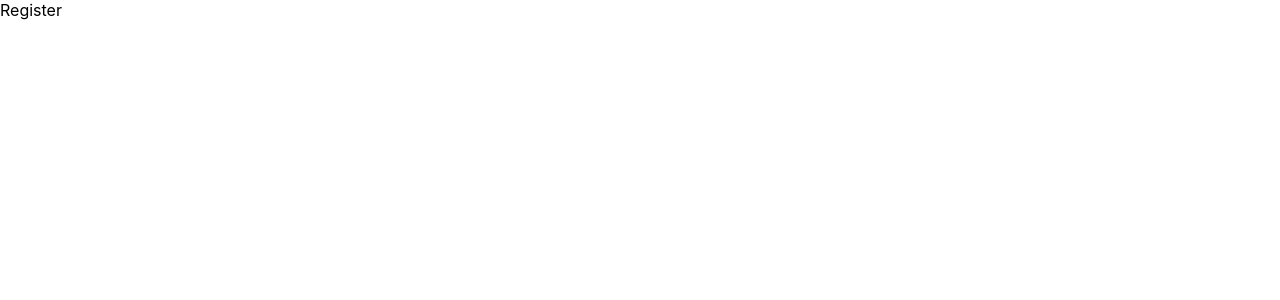
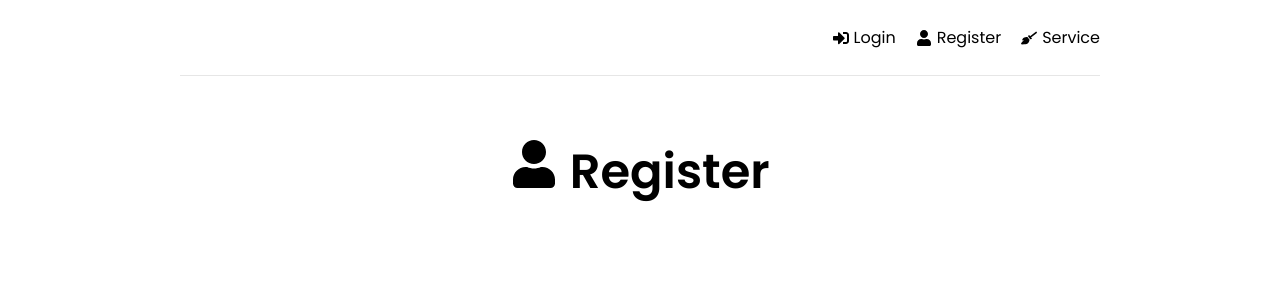
Before and after one commit to jWeibelbootcamp/ashley-cleaning, a React (Create React App) app in the folder client/: page /register in a window 1280 px wide. Shown: the top 300 px of the page. Built offline with nearby package versions, Linux system fonts and the light colour scheme.

Commit message:
register.jsx

```diff
--- a/client/package.json
+++ b/client/package.json
@@ -9,6 +9,7 @@
     "@testing-library/user-event": "^14.4.3",
     "react": "^18.2.0",
     "react-dom": "^18.2.0",
+    "react-icons": "^4.7.1",
     "react-redux": "^8.0.5",
     "react-router-dom": "^6.8.1",
     "react-scripts": "5.0.1",
--- a/client/src/App.js
+++ b/client/src/App.js
@@ -1,4 +1,5 @@
 import { BrowserRouter as Router, Routes, Route } from 'react-router-dom';
+import Header from './components/Header';
 import Dashboard from './pages/Dashboard';
 import Login from './pages/Login';
 import Register from './pages/Register';
@@ -9,9 +10,10 @@
 
 function App() {
   return (
-    <div>
+    <>
       <Router>
         <div className='container'>
+          <Header />
           <Routes>
             <Route path='/' element={<Dashboard />} />
             <Route path='/login' element={<Login />} />
@@ -20,8 +22,8 @@
           </Routes>
         </div>
       </Router>
-    </div>
+    </>
   );
-}
+};
 
 export default App;
--- /dev/null
+++ b/client/src/components/Header.jsx
@@ -0,0 +1,33 @@
+import { FaSignInAlt, FaSignOutAlt, FaUser, FaBroom } from "react-icons/fa";
+import { Link } from "react-router-dom";
+
+// adding logout later
+
+const Header = () => {
+  return (
+    <header className="header">
+      <div className="logo">
+        <Link to="/"></Link>
+      </div>
+      <ul>
+        <li>
+          <Link to="/login">
+            <FaSignInAlt /> Login
+          </Link>
+        </li>
+        <li>
+          <Link to="/register">
+            <FaUser /> Register
+          </Link>
+        </li>
+        <li>
+          <Link to="/service">
+            <FaBroom /> Service
+          </Link>
+        </li>
+      </ul>
+    </header>
+  );
+};
+
+export default Header;
--- a/client/src/index.css
+++ b/client/src/index.css
@@ -1,13 +1,215 @@
-body {
+@import url('https://fonts.googleapis.com/css2?family=Poppins:wght@300;400;600;700&display=swap');
+
+* {
   margin: 0;
-  font-family: -apple-system, BlinkMacSystemFont, 'Segoe UI', 'Roboto', 'Oxygen',
-    'Ubuntu', 'Cantarell', 'Fira Sans', 'Droid Sans', 'Helvetica Neue',
-    sans-serif;
-  -webkit-font-smoothing: antialiased;
-  -moz-osx-font-smoothing: grayscale;
+  padding: 0;
+  box-sizing: border-box;
 }
 
-code {
-  font-family: source-code-pro, Menlo, Monaco, Consolas, 'Courier New',
-    monospace;
+body {
+  font-family: 'Poppins', sans-serif;
+  height: 100vh;
 }
+
+a {
+  text-decoration: none;
+  color: #000;
+}
+
+p {
+  line-height: 1.7;
+}
+
+ul {
+  list-style: none;
+}
+
+li {
+  line-height: 2.2;
+}
+
+h1,
+h2,
+h3 {
+  font-weight: 600;
+  margin-bottom: 10px;
+}
+
+.container {
+  width: 100%;
+  max-width: 960px;
+  margin: 0 auto;
+  padding: 0 20px;
+  text-align: center;
+}
+
+.header {
+  display: flex;
+  justify-content: space-between;
+  align-items: center;
+  padding: 20px 0;
+  border-bottom: 1px solid #e6e6e6;
+  margin-bottom: 60px;
+}
+
+.header ul {
+  display: flex;
+  align-items: center;
+  justify-content: space-between;
+}
+
+.header ul li {
+  margin-left: 20px;
+}
+
+.header ul li a {
+  display: flex;
+  align-items: center;
+}
+
+.header ul li a:hover {
+  color: #777;
+}
+
+.header ul li a svg {
+  margin-right: 5px;
+}
+
+.heading {
+  font-size: 2rem;
+  font-weight: 700;
+  margin-bottom: 50px;
+  padding: 0 20px;
+}
+
+.heading p {
+  color: #828282;
+}
+
+.goals {
+  display: grid;
+  grid-template-columns: repeat(2, 1fr);
+  gap: 10px;
+}
+
+.goal {
+  background-color: #f4f4f4;
+  margin: 10px 0;
+  padding: 20px 0 10px;
+  position: relative;
+}
+
+.goal .close {
+  position: absolute;
+  top: 10px;
+  right: 15px;
+  cursor: pointer;
+  border: none;
+  background: none;
+}
+
+.form,
+.content {
+  width: 70%;
+  margin: 0 auto;
+}
+
+.form-group {
+  margin-bottom: 10px;
+}
+
+.form-group input,
+.form-group textarea,
+.form-group select {
+  width: 100%;
+  padding: 10px;
+  border: 1px solid #e6e6e6;
+  border-radius: 5px;
+  margin-bottom: 10px;
+  font-family: inherit;
+}
+
+.form-group label {
+  text-align: left;
+  display: block;
+  margin: 0 0 5px 3px;
+}
+
+.btn {
+  padding: 10px 20px;
+  border: 1px solid #000;
+  border-radius: 5px;
+  background: #000;
+  color: #fff;
+  font-size: 16px;
+  font-weight: 700;
+  cursor: pointer;
+  text-align: center;
+  appearance: button;
+  display: flex;
+  align-items: center;
+  justify-content: center;
+}
+
+.btn svg {
+  margin-right: 8px;
+}
+
+.btn-reverse {
+  background: #fff;
+  color: #000;
+}
+
+.btn-block {
+  width: 100%;
+  margin-bottom: 20px;
+}
+
+.btn:hover {
+  transform: scale(0.98);
+}
+
+.loadingSpinnerContainer {
+  position: fixed;
+  top: 0;
+  right: 0;
+  bottom: 0;
+  left: 0;
+  background-color: rgba(0, 0, 0, 0.5);
+  z-index: 5000;
+  display: flex;
+  justify-content: center;
+  align-items: center;
+}
+
+.loadingSpinner {
+  width: 64px;
+  height: 64px;
+  border: 8px solid;
+  border-color: #000 transparent #555 transparent;
+  border-radius: 50%;
+  animation: spin 1.2s linear infinite;
+}
+
+@keyframes spin {
+  0% {
+    transform: rotate(0deg);
+  }
+  100% {
+    transform: rotate(360deg);
+  }
+}
+
+@media (max-width: 600px) {
+  .form {
+    width: 90%;
+  }
+
+  .heading h1 {
+    font-size: 2rem;
+  }
+
+  .heading p {
+    font-size: 1.5rem;
+  }
+}
--- a/client/src/pages/Register.jsx
+++ b/client/src/pages/Register.jsx
@@ -1,7 +1,26 @@
 import React from "react";
+import { useState, useEffect } from "react";
+import { FaUser } from "react-icons/fa";
 
 const Register = () => {
-    return <div>Register</div>
+  const [formData, setFormData] = useState({
+    name: "",
+    email: "",
+    password: "",
+    password2: "",
+  });
+
+  const { name, email, password, password2 } = formData;
+
+  return (
+    <>
+      <section className="heading">
+        <h1>
+			<FaUser /> Register
+		</h1>
+      </section>
+    </>
+  );
 };
 
 export default Register;
```
Also changed, not shown: 1 other file (tests, documents, lock files or other folders).
